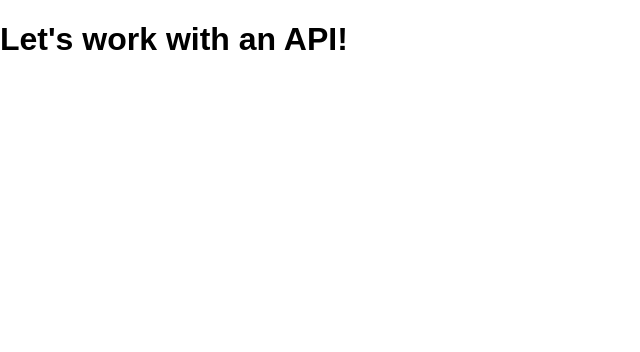
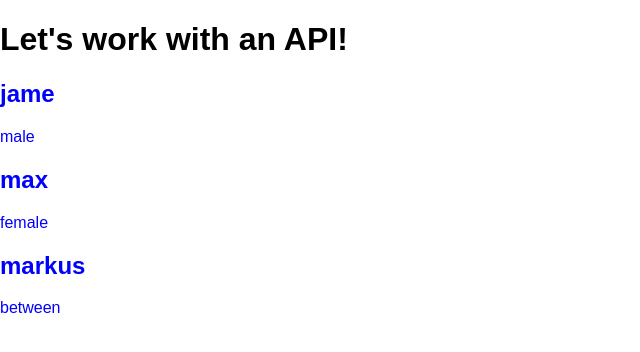
Before and after one commit to jonas-worrich/api-group-app, a website: page index.html in a window 1280 px wide. Shown: the whole page, without its empty margins (0-640 px from the left). Drawn offline with Linux system fonts and the light colour scheme.

Commit message:
first progress with test array + add new css.file

```diff
--- /dev/null
+++ b/components/character-card/character-card.css
@@ -0,0 +1,4 @@
+.character_card{
+  color: blue;
+
+}
--- a/components/character-card/character-card.js
+++ b/components/character-card/character-card.js
@@ -1,42 +1,42 @@
-export default function fetchCharacter() {... };
 
-async function fetchCharacter() {
-  try {
-    const response = await fetch('https://rickandmortyapi.com/api/character');
-    console.log(response);
-    const data = await response.json();
-    console.log(data);
-  } catch (error) {
-    console.error(error.message);
-  }
+const tests = [
+
+
+{
+  name: "jame",
+  gender: "male",
+  age: 22,
+
+},
+{
+  name: "max",
+  gender: "female",
+  age: 52,
+
+},
+{
+  name: "markus",
+  gender: "between",
+  age: 37,
+
 }
-fetchCharacter();
+];
 
 
 
-function createCharacterList(characters) {
-    const list = document.createElement('ul');
-    document.body.append(list);
-}
+tests.forEach((test) => {
+  const characterCard = document.createElement("article");
+  characterCard.classList.add("character_card");
 
+  const characterName = document.createElement("h2");
+  characterName.innerText = test.name;
 
+  const characterGender = document.createElement("p");
+  characterGender.innerText = test.gender;
+//classList for p//
 
+  document.body.append(characterCard);
 
+  characterCard.append(characterName,characterGender);
 
-
-
-  characters.forEach(character) => {
-    const item = document.createElement('li');
-      // item.className = 'list__item';
-
-
- };
-
-console.log(createCharacterList);
-
-
-    const heading = document.createElement('h2');
-    heading.innerText = person.name;
-    item.append(heading);
-  });
-}
+});
--- a/css/styles.css
+++ b/css/styles.css
@@ -1 +1,2 @@
 @import './global.css';
+@import '../components/character-card/character-card.css';
--- a/index.html
+++ b/index.html
@@ -5,10 +5,13 @@
     <meta http-equiv="X-UA-Compatible" content="IE=edge" />
     <meta name="viewport" content="width=device-width, initial-scale=1.0" />
     <title>API Powered App</title>
-    <link rel="stylesheet" href="css/styles.css" />
-    <script type="module" defer src="index.js"></script>
+    <link rel="stylesheet" href="/css/styles.css" />
+
+
   </head>
   <body>
     <h1>Let's work with an API!</h1>
+    <script type="module" defer src="index.js"></script>
+    <script type="module" defer src="./components/character-card/character-card.js"></script>
   </body>
 </html>
```
Also changed, not shown: index.js (+18 -1 lines).
